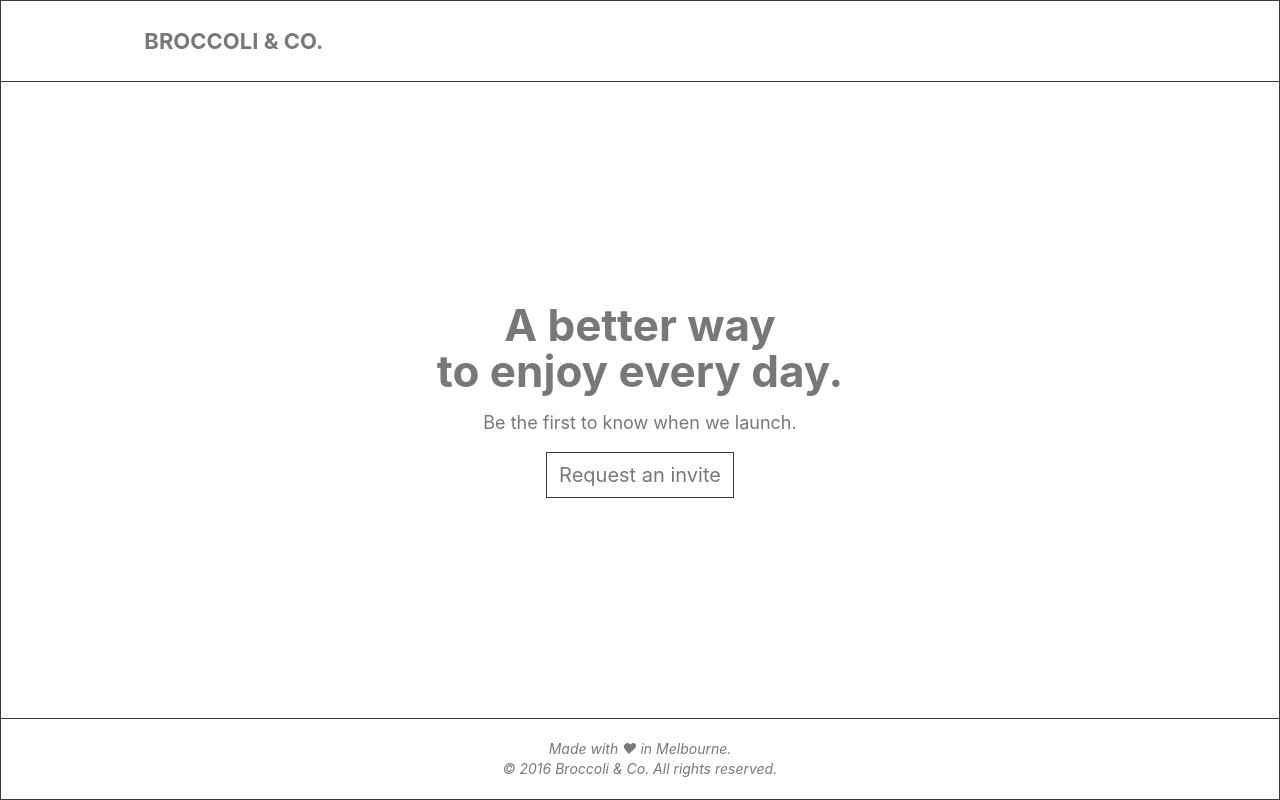
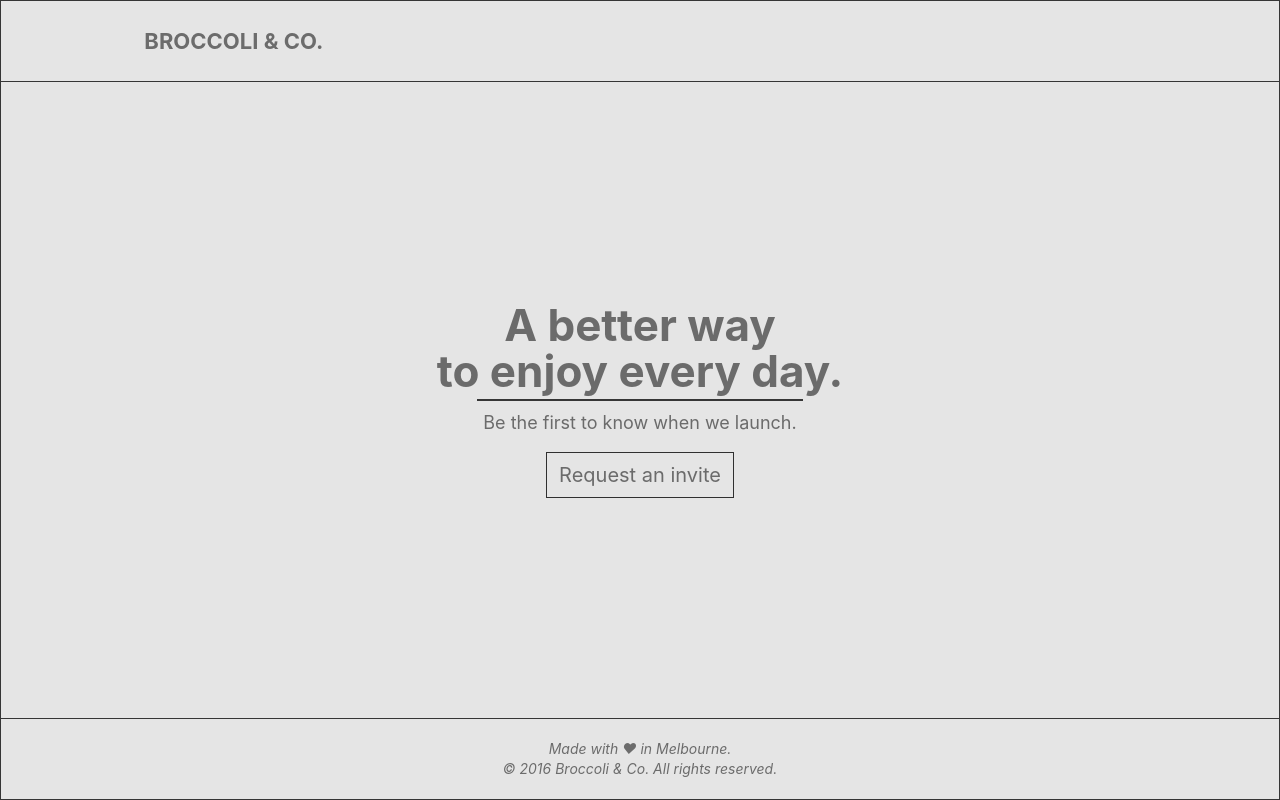
Before and after one commit to LLLQQQ/homepage, a React (Create React App) app: page / in a window 1280 px wide. Both pictures are taken after a click on the element "Request an invite". Built offline with nearby package versions, Linux system fonts and the light colour scheme.

Commit message:
add Request Modal

```diff
--- /dev/null
+++ b/src/components/RequestModal/index.js
@@ -0,0 +1,19 @@
+import { useCallback } from 'react';
+import style from './index.module.scss';
+
+function Comp(props) {
+  const { onCancel } = props;
+  const maskOnClick = useCallback(() => {
+    if (typeof onCancel === 'function') {
+      onCancel();
+    };
+  }, [onCancel]);
+  return (
+    <div className={style["wrapper"]}>
+      <div className="mask" onClick={maskOnClick}></div>
+      <div className="content"></div>
+    </div>
+  );
+}
+
+export default Comp;
--- /dev/null
+++ b/src/components/RequestModal/index.module.scss
@@ -0,0 +1,30 @@
+:global {
+    :local(.wrapper) {
+        position: fixed;
+        top: 0;
+        right: 0;
+        bottom: 0;
+        left: 0;
+        overflow: auto;
+        display: flex;
+        align-items: center;
+        justify-content: center;
+
+        >.mask {
+            position: absolute;
+            top: 0;
+            right: 0;
+            bottom: 0;
+            left: 0;
+            background-color: rgba(0, 0, 0, 0.1);
+        }
+
+        >.content {
+            position: relative;
+            background-color: rgba(255, 255, 255, 1);
+            border: 1px solid rgba(54, 54, 54, 1);
+            padding: 0 12px;
+            width: 300px;
+        }
+    }
+}
--- a/src/containers/Mainpage/index.js
+++ b/src/containers/Mainpage/index.js
@@ -1,15 +1,31 @@
+import { useCallback, useState } from 'react';
 import style from './index.module.scss';
+import RequestModal from '../../components/RequestModal';
 
 function Page() {
+  const [visible, setVisible] = useState(false);
+  const inviteOnClick = useCallback(() => {
+    setVisible(true);
+  }, []);
+  const modalOnCancel = useCallback(() => {
+    setVisible(false);
+  }, []);
   return (
     <div className={style["wrapper"]}>
       <div className="header">{"Broccoli & Co."}</div>
       <div className="content">
         <div className="title">A better way<br />to enjoy every day.</div>
         <div className="subtitle">Be the first to know when we launch.</div>
-        <div className="btn">Request an invite</div>
+        <div className="btn" onClick={inviteOnClick}>Request an invite</div>
       </div>
       <div className="footer">Made with ♥ in Melbourne.<br />© 2016 {"Broccoli & Co."} All rights reserved.</div>
+      {
+        visible && (
+          <RequestModal
+            onCancel={modalOnCancel}
+          />
+        )
+      }
     </div>
   );
 }
```
